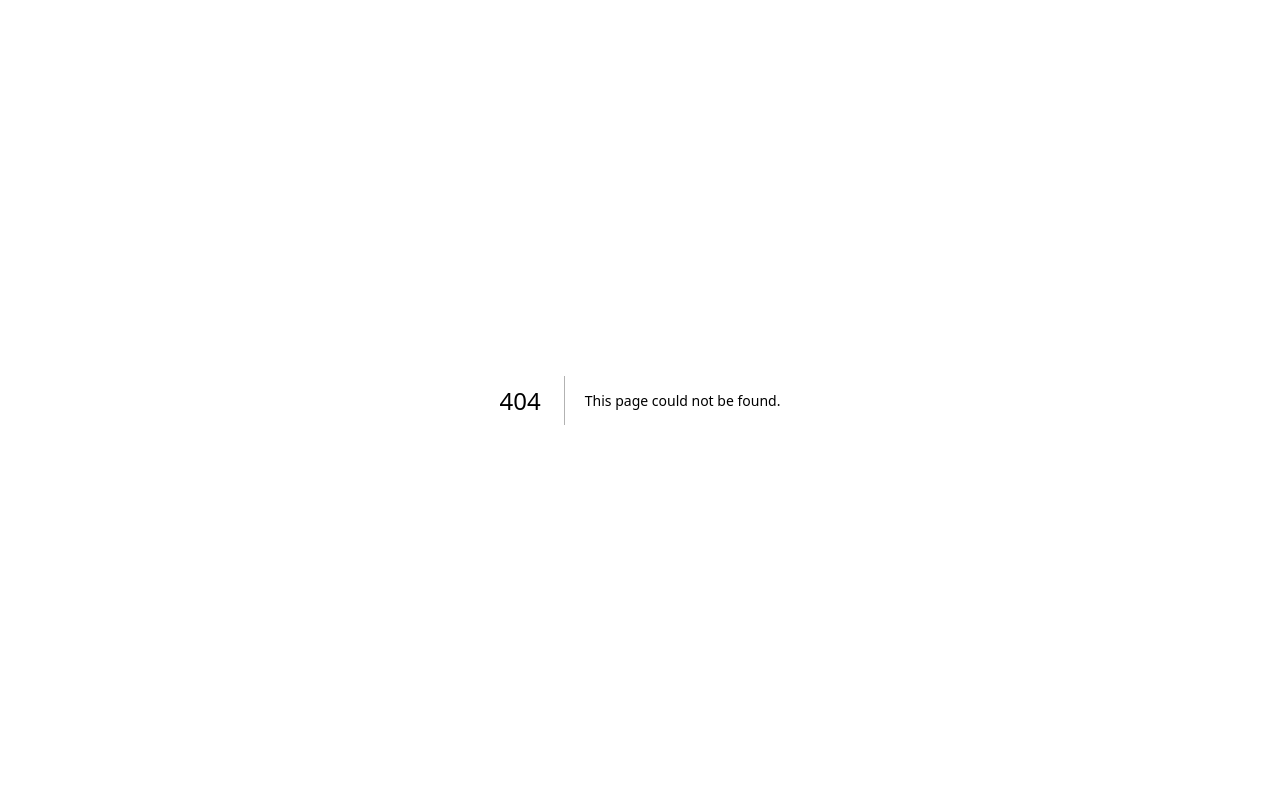
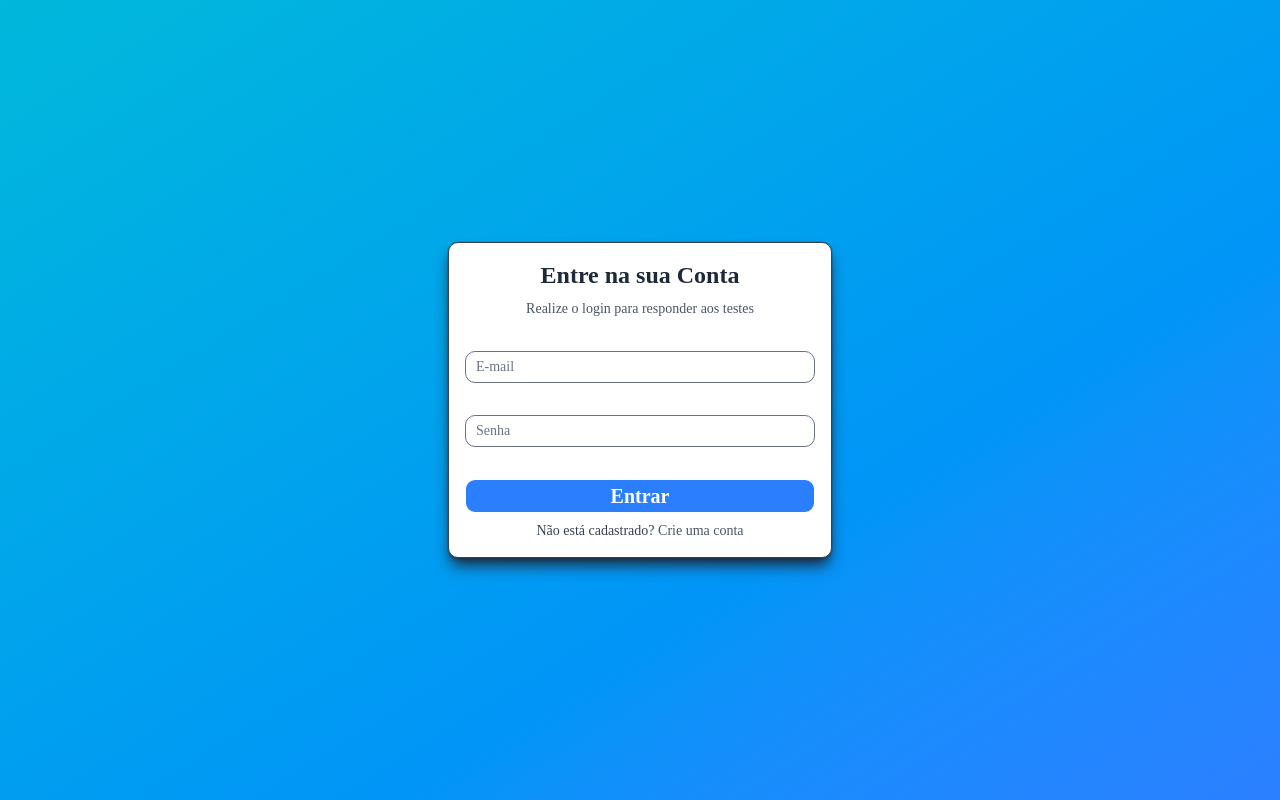
Before and after one commit to BuysCode/skillscheck_dev, a Next.js app: page /signin in a window 1280 px wide. Before the commit this address had no page. Built offline with nearby package versions, Linux system fonts and the light colour scheme.

Commit message:
feat: creating the authentication pages and types

```diff
--- a/package.json
+++ b/package.json
@@ -9,6 +9,7 @@
     "lint": "eslint"
   },
   "dependencies": {
+    "@hookform/resolvers": "^5.2.2",
     "class-variance-authority": "^0.7.1",
     "clsx": "^2.1.1",
     "lucide-react": "^1.6.0",
@@ -16,9 +17,11 @@
     "radix-ui": "^1.4.3",
     "react": "19.2.4",
     "react-dom": "19.2.4",
+    "react-hook-form": "^7.72.0",
     "shadcn": "^4.1.0",
     "tailwind-merge": "^3.5.0",
-    "tw-animate-css": "^1.4.0"
+    "tw-animate-css": "^1.4.0",
+    "zod": "^4.3.6"
   },
   "devDependencies": {
     "@tailwindcss/postcss": "^4",
--- /dev/null
+++ b/src/app/signin/page.tsx
@@ -0,0 +1,51 @@
+"use client"
+
+import { Button } from "@/components/ui/button";
+import { Input } from "@/components/ui/input";
+import type { UserSignInInterface } from "@/types/interfaces/userInterfaces";
+import { redirect } from "next/navigation";
+import { useForm } from "react-hook-form";
+
+import Link from 'next/link'
+
+import { zodResolver } from '@hookform/resolvers/zod'
+import { userSignInSchema } from "@/types/schemas/userSchemas";
+import { Card } from "@/components/ui/card";
+
+export default function SignInPage() {
+  const {register, handleSubmit} = useForm<UserSignInInterface>({
+    resolver: zodResolver(userSignInSchema)
+  })
+
+  const submitFunc = async (data: UserSignInInterface) => {
+    try {
+      redirect("/hub");
+    } catch (err) {
+      console.error("Erro no login:", err);
+    }
+  };
+
+  return (
+    <div className="flex items-center justify-center bg-linear-to-br from-cyan-500 to-blue-500 min-h-screen w-full">
+      <Card className="bg-white p-4 rounded-lg space-y-4 border-gray-700 border shadow-lg shadow-gray-800 w-[80%] md:w-96">
+        <div className="flex flex-col gap-2">
+          <h1 className="text-gray-800 font-bold text-2xl text-center">
+            Entre na sua Conta
+          </h1>
+          <p className="text-gray-600 text-center">
+            Realize o login para responder aos testes
+          </p>
+        </div>
+        <Input {...register("email")} className="border border-gray-500 text-gray-800 placeholder:text-gray-500 placeholder:font-medium" type="text" placeholder="E-mail" />
+        <Input {...register("password")} className="border border-gray-500 text-gray-800 placeholder:text-gray-500 placeholder:font-medium" type="password" placeholder="Senha" />
+
+        <div className="flex flex-col gap-2">
+          <Button onClick={handleSubmit(submitFunc)} className="bg-blue-500 text-xl p-4 text-white font-bold hover:bg-blue-700 cursor-pointer w-full" type="submit">
+            Entrar
+          </Button>
+          <p className="text-gray-700 text-center">Não está cadastrado? <Link className="hover:underline text-gray-600 hover:text-blue-500" href={"/signup"}>Crie uma conta</Link></p>
+        </div>
+      </Card>
+    </div>
+  )
+}
--- /dev/null
+++ b/src/app/signup/page.tsx
@@ -0,0 +1,50 @@
+"use client"
+
+import { Button } from "@/components/ui/button";
+import { Input } from "@/components/ui/input";
+import type { UserSignUpInterface } from "@/types/interfaces/userInterfaces";
+import { redirect } from "next/navigation";
+import { useForm } from "react-hook-form";
+
+import { zodResolver } from '@hookform/resolvers/zod'
+import { userSignUpSchema } from "@/types/schemas/userSchemas";
+import { Card } from "@/components/ui/card";
+
+export default function SignUpPage() {
+  const {register, handleSubmit} = useForm<UserSignUpInterface>({
+    resolver: zodResolver(userSignUpSchema)
+  })
+
+  const submitFunc = async (data: UserSignUpInterface) => {
+    try {
+      redirect("/hub");
+    } catch (err) {
+      console.error("Erro no login:", err);
+    }
+  };
+
+  return (
+    <div className="flex items-center justify-center bg-linear-to-br from-cyan-500 to-blue-500 min-h-screen w-full">
+      <Card className="bg-white p-4 rounded-lg space-y-4 border-gray-700 border shadow-lg shadow-gray-800 w-[80%] md:w-95">
+        <div className="flex flex-col gap-2">
+          <h1 className="text-gray-800 font-bold text-2xl text-center">
+            Crie sua Conta
+          </h1>
+          <p className="text-gray-600 text-center">
+            Crie uma conta para responder aos testes
+          </p>
+        </div>
+        <Input {...register("name")} className="border border-gray-500 text-gray-800 placeholder:text-gray-500 placeholder:font-medium" type="text" placeholder="Nome de usuÃ¡rio" />
+        <Input {...register("email")} className="border border-gray-500 text-gray-800 placeholder:text-gray-500 placeholder:font-medium" type="text" placeholder="E-mail" />
+        <Input {...register("password")} className="border border-gray-500 text-gray-800 placeholder:text-gray-500 placeholder:font-medium" type="password" placeholder="Senha" />
+        <Input {...register("confirmPassword")} className="border border-gray-500 text-gray-800 placeholder:text-gray-500 placeholder:font-medium" type="password" placeholder="Confirmar senha" />
+
+        <div className="flex flex-col gap-2">
+          <Button onClick={handleSubmit(submitFunc)} className="bg-blue-500 text-xl p-4 text-white font-bold hover:bg-blue-700 cursor-pointer w-full" type="submit">
+            Cadastrar
+          </Button>
+        </div>
+      </Card>
+    </div>
+  )
+}
--- /dev/null
+++ b/src/components/ui/card.tsx
@@ -0,0 +1,103 @@
+import * as React from "react"
+
+import { cn } from "@/lib/utils"
+
+function Card({
+  className,
+  size = "default",
+  ...props
+}: React.ComponentProps<"div"> & { size?: "default" | "sm" }) {
+  return (
+    <div
+      data-slot="card"
+      data-size={size}
+      className={cn(
+        "group/card flex flex-col gap-4 overflow-hidden rounded-xl bg-card py-4 text-sm text-card-foreground ring-1 ring-foreground/10 has-data-[slot=card-footer]:pb-0 has-[>img:first-child]:pt-0 data-[size=sm]:gap-3 data-[size=sm]:py-3 data-[size=sm]:has-data-[slot=card-footer]:pb-0 *:[img:first-child]:rounded-t-xl *:[img:last-child]:rounded-b-xl",
+        className
+      )}
+      {...props}
+    />
+  )
+}
+
+function CardHeader({ className, ...props }: React.ComponentProps<"div">) {
+  return (
+    <div
+      data-slot="card-header"
+      className={cn(
+        "group/card-header @container/card-header grid auto-rows-min items-start gap-1 rounded-t-xl px-4 group-data-[size=sm]/card:px-3 has-data-[slot=card-action]:grid-cols-[1fr_auto] has-data-[slot=card-description]:grid-rows-[auto_auto] [.border-b]:pb-4 group-data-[size=sm]/card:[.border-b]:pb-3",
+        className
+      )}
+      {...props}
+    />
+  )
+}
+
+function CardTitle({ className, ...props }: React.ComponentProps<"div">) {
+  return (
+    <div
+      data-slot="card-title"
+      className={cn(
+        "font-heading text-base leading-snug font-medium group-data-[size=sm]/card:text-sm",
+        className
+      )}
+      {...props}
+    />
+  )
+}
+
+function CardDescription({ className, ...props }: React.ComponentProps<"div">) {
+  return (
+    <div
+      data-slot="card-description"
+      className={cn("text-sm text-muted-foreground", className)}
+      {...props}
+    />
+  )
+}
+
+function CardAction({ className, ...props }: React.ComponentProps<"div">) {
+  return (
+    <div
+      data-slot="card-action"
+      className={cn(
+        "col-start-2 row-span-2 row-start-1 self-start justify-self-end",
+        className
+      )}
+      {...props}
+    />
+  )
+}
+
+function CardContent({ className, ...props }: React.ComponentProps<"div">) {
+  return (
+    <div
+      data-slot="card-content"
+      className={cn("px-4 group-data-[size=sm]/card:px-3", className)}
+      {...props}
+    />
+  )
+}
+
+function CardFooter({ className, ...props }: React.ComponentProps<"div">) {
+  return (
+    <div
+      data-slot="card-footer"
+      className={cn(
+        "flex items-center rounded-b-xl border-t bg-muted/50 p-4 group-data-[size=sm]/card:p-3",
+        className
+      )}
+      {...props}
+    />
+  )
+}
+
+export {
+  Card,
+  CardHeader,
+  CardFooter,
+  CardTitle,
+  CardAction,
+  CardDescription,
+  CardContent,
+}
--- /dev/null
+++ b/src/components/ui/input.tsx
@@ -0,0 +1,19 @@
+import * as React from "react"
+
+import { cn } from "@/lib/utils"
+
+function Input({ className, type, ...props }: React.ComponentProps<"input">) {
+  return (
+    <input
+      type={type}
+      data-slot="input"
+      className={cn(
+        "h-8 w-full min-w-0 rounded-lg border border-input bg-transparent px-2.5 py-1 text-base transition-colors outline-none file:inline-flex file:h-6 file:border-0 file:bg-transparent file:text-sm file:font-medium file:text-foreground placeholder:text-muted-foreground focus-visible:border-ring focus-visible:ring-3 focus-visible:ring-ring/50 disabled:pointer-events-none disabled:cursor-not-allowed disabled:bg-input/50 disabled:opacity-50 aria-invalid:border-destructive aria-invalid:ring-3 aria-invalid:ring-destructive/20 md:text-sm dark:bg-input/30 dark:disabled:bg-input/80 dark:aria-invalid:border-destructive/50 dark:aria-invalid:ring-destructive/40",
+        className
+      )}
+      {...props}
+    />
+  )
+}
+
+export { Input }
```
Also changed, not shown: src/types/interfaces/userInterfaces.ts (renamed from src/app/types/interfaces/userInterfaces.ts), src/types/schemas/userSchemas.ts (renamed from src/app/types/schemas/userSchemas.ts), 1 other file (tests, documents, lock files or other folders).
